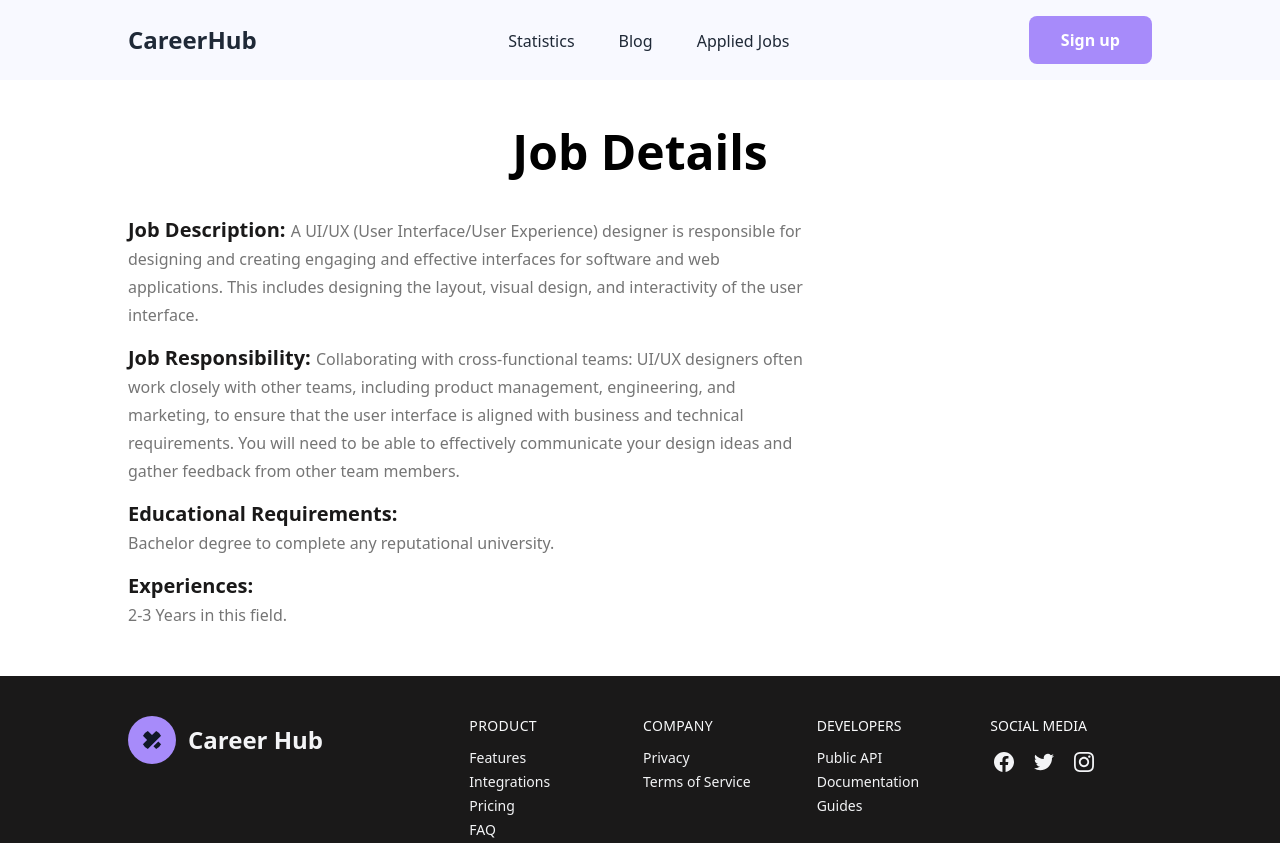
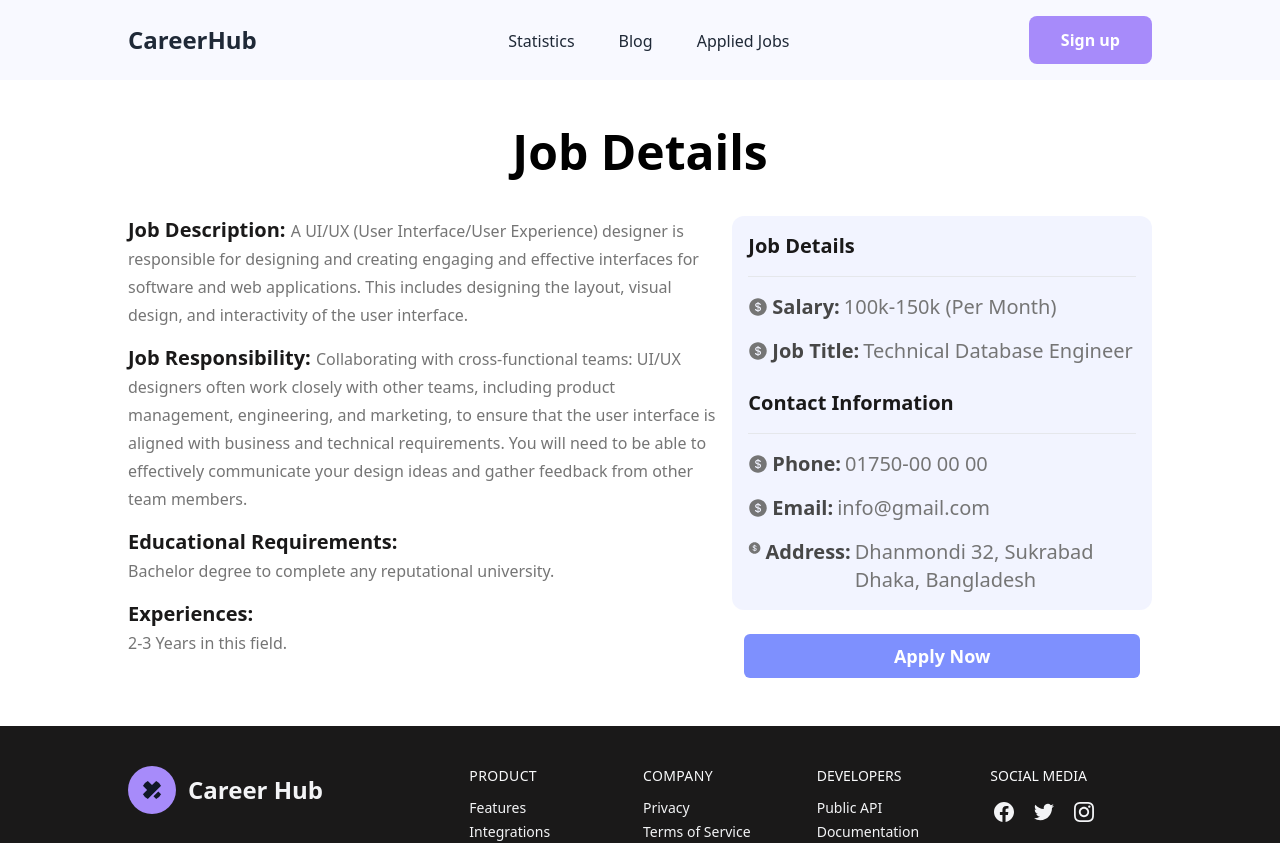
Before and after one commit to Asad9340/Career-Hub, a React (Vite) app: page /job/1 in a window 1280 px wide. Shown: the top 843 px of the page. Built offline with nearby package versions, Linux system fonts and the light colour scheme.

Commit message:
added every job details

```diff
--- a/src/components/JobDetails/JobDetails.jsx
+++ b/src/components/JobDetails/JobDetails.jsx
@@ -1,4 +1,5 @@
 import { useLoaderData, useParams } from 'react-router-dom';
+import { AiFillDollarCircle } from 'react-icons/ai';
 
 function JobDetails() {
   const jobs = useLoaderData();
@@ -9,6 +10,9 @@ function JobDetails() {
     job_responsibility,
     educational_requirements,
     experiences,
+    salary,
+    job_title,
+    contact_information,
   } = job;
   console.log(job);
   return (
@@ -16,8 +20,8 @@ function JobDetails() {
       <h2 className="text-3xl md:text-5xl font-semibold md:font-bold mb-10 text-center">
         Job Details
       </h2>
-      <div className="flex flex-col md:grid gap-4 grid-cols-12">
-        <div className="col-span-8 space-y-3 md:space-y-4">
+      <div className="flex flex-col md:grid gap-3 grid-cols-12">
+        <div className="col-span-7 space-y-3 md:space-y-4">
           <p className="text-base md:text-xl font-semibold text-[#1A1919]">
             Job Description:{' '}
             <span className="text-[#757575] font-medium text-sm md:text-base">
@@ -43,7 +47,52 @@ function JobDetails() {
             </span>
           </p>
         </div>
-        <div className="col-span4"></div>
+        <div className="col-span-5">
+          <div className="bg-[#7E90FE1A] p-4 rounded-xl">
+            <h3 className="text-xl font-semibold text-[#1A1919] mb-4">
+              Job Details
+            </h3>{' '}
+            <hr />
+            <p className="flex gap-1 items-center mt-4 text-xl font-normal text-[#757575]">
+              <AiFillDollarCircle />
+              <span className="font-semibold text-[#474747]">Salary:</span>{' '}
+              {salary} (Per Month)
+            </p>
+            <p className="flex gap-1 items-center mt-4 text-xl font-normal text-[#757575] mb-6">
+              <AiFillDollarCircle />
+              <span className="font-semibold text-[#474747]">
+                Job Title:
+              </span>{' '}
+              {job_title}
+            </p>
+            <h3 className="text-xl font-semibold text-[#1A1919] mb-4">
+              Contact Information
+            </h3>{' '}
+            <hr />
+            <p className="flex gap-1 items-center mt-4 text-xl font-normal text-[#757575]">
+              <AiFillDollarCircle />
+              <span className="font-semibold text-[#474747]">Phone:</span>{' '}
+              {contact_information.phone}
+            </p>
+            <p className="flex gap-1 items-center mt-4 text-xl font-normal text-[#757575]">
+              <AiFillDollarCircle />
+              <span className="font-semibold text-[#474747]">Email:</span>{' '}
+              {contact_information.email}
+            </p>
+            <p className="flex gap-1 justify-center items-start mt-4 text-xl font-normal text-[#757575]">
+              <AiFillDollarCircle />
+              <span className="font-semibold text-[#474747]">
+                Address:
+              </span>{' '}
+              {contact_information.address}
+            </p>
+          </div>
+          <div className=' text-center mt-4 md:mt-6 mx-3'>
+            <button className="text-white bg-[#7E90FE] hover:bg-[#4c5ed2] active:bg-[#7E90FE] px-5 py-2 rounded-md text-lg font-semibold w-full">
+              Apply Now
+            </button>
+          </div>
+        </div>
       </div>
     </div>
   );
```
